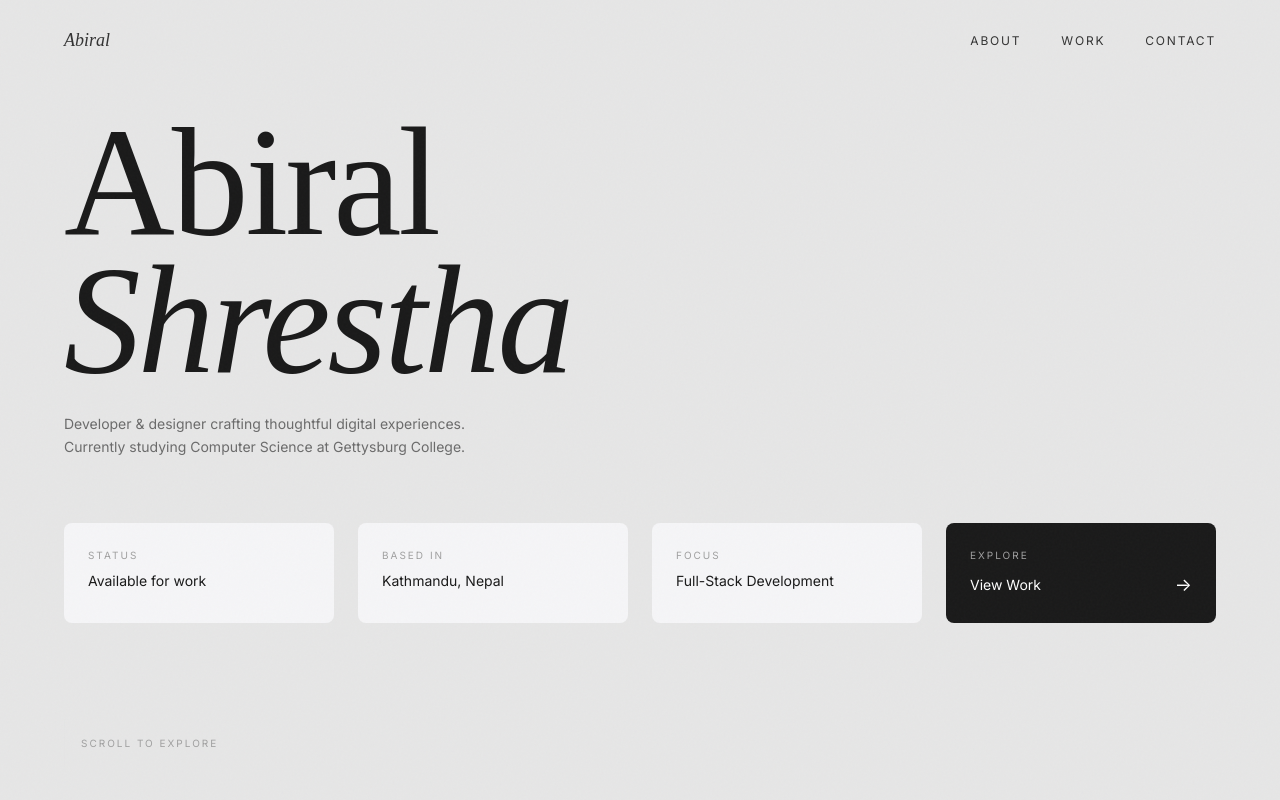
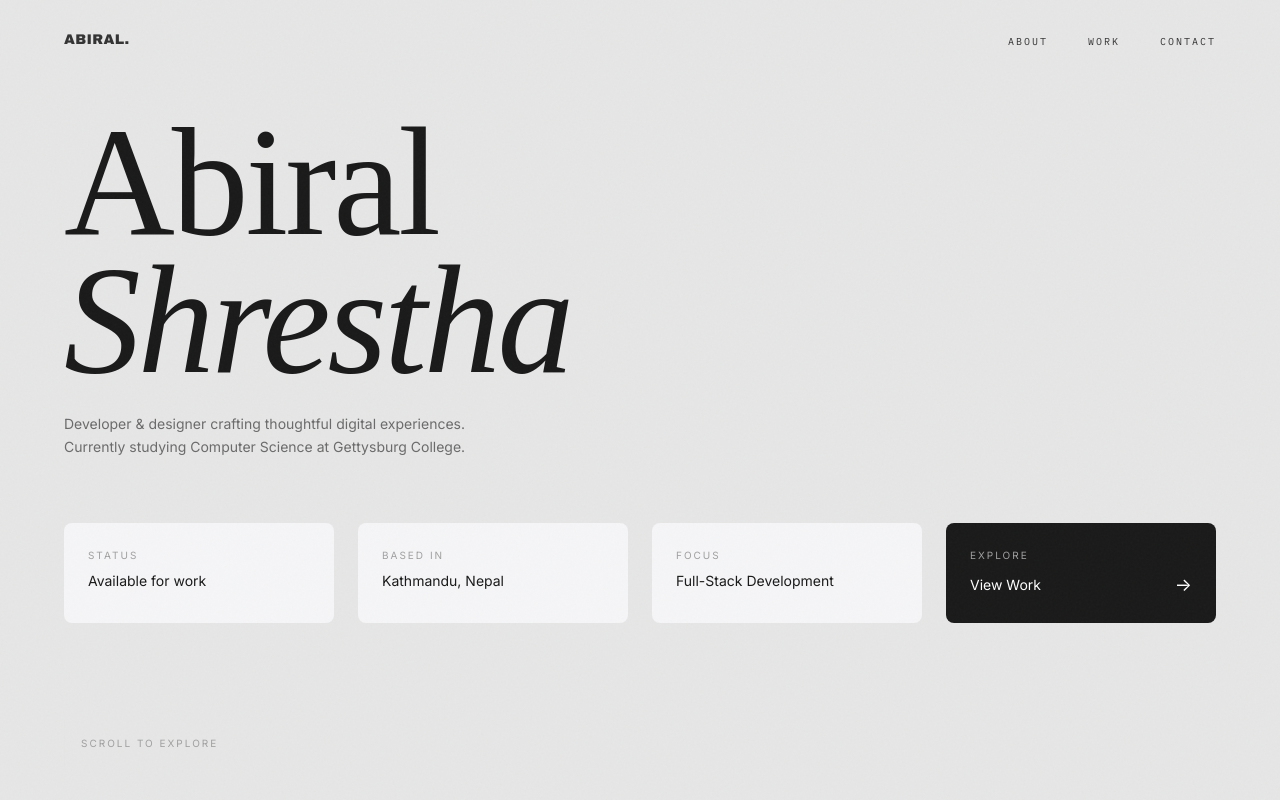
Before and after one commit to Abiralstha99/portfolio, a React (Vite) app: page / in a window 1280 px wide. Shown: the top 800 px of the page. Built offline with nearby package versions, Linux system fonts and the light colour scheme.

Commit message:
redesign navbar

```diff
--- a/src/components/Navbar.jsx
+++ b/src/components/Navbar.jsx
@@ -32,16 +32,16 @@ function Navbar() {
 
     return (
         <>
-            <nav className={`fixed top-0 left-0 right-0 z-50 transition-all duration-500 ${scrolled ? 'bg-white/80 backdrop-blur-md border-b border-[#E5E5E5]' : 'bg-transparent'
+            <nav className={`fixed top-0 left-0 right-0 z-50 transition-all duration-200 ${scrolled ? 'bg-[#E6E6E6] border-b border-black' : 'bg-transparent'
                 }`}>
                 <div className="max-w-7xl mx-auto px-6 md:px-12 lg:px-16">
                     <div className="flex items-center justify-between h-16 md:h-20">
-                        {/* Logo - Serif */}
+                        {/* Logo - Brutalist */}
                         <a
                             href="#"
-                            className="font-['Instrument_Serif'] text-lg text-[#1A1A1A] italic hover:opacity-60 transition-opacity"
+                            className="font-['Archivo_Black'] text-sm uppercase tracking-wide text-black hover:opacity-60 transition-opacity"
                         >
-                            Abiral
+                            Abiral.
                         </a>
 
                         {/* Desktop Navigation */}
@@ -50,7 +50,7 @@ function Navbar() {
                                 <li key={link.href}>
                                     <a
                                         href={link.href}
-                                        className="text-xs tracking-[0.15em] uppercase text-[#6B6B6B] hover:text-[#1A1A1A] transition-colors duration-300"
+                                        className="font-['IBM_Plex_Mono'] text-[10px] tracking-[0.2em] uppercase text-[#666666] hover:text-black transition-colors duration-200"
                                     >
                                         {link.label}
                                     </a>
@@ -63,30 +63,29 @@ function Navbar() {
                             <Hamburger
                                 toggled={isOpen}
                                 toggle={setOpen}
-                                color="#1A1A1A"
+                                color="#000000"
                                 size={18}
-                                rounded
                             />
                         </div>
                     </div>
                 </div>
             </nav>
 
-            {/* Mobile Menu Overlay */}
-            <div className={`md:hidden fixed inset-0 z-40 transition-all duration-500 ${isOpen ? 'opacity-100 visible' : 'opacity-0 invisible pointer-events-none'
-                } bg-white`}>
-                <div className="flex flex-col items-center justify-center h-full">
-                    <ul className="flex flex-col items-center gap-10">
+            {/* Mobile Menu Overlay - Brutalist */}
+            <div className={`md:hidden fixed inset-0 z-40 transition-all duration-300 ${isOpen ? 'opacity-100 visible' : 'opacity-0 invisible pointer-events-none'
+                } bg-[#E6E6E6]`}>
+                <div className="flex flex-col items-start justify-center h-full px-8">
+                    <ul className="flex flex-col gap-6">
                         {navLinks.map((link, index) => (
                             <li key={link.href}>
                                 <a
                                     href={link.href}
-                                    className="font-['Instrument_Serif'] text-4xl text-[#1A1A1A] hover:opacity-50 transition-opacity"
+                                    className="font-['Archivo_Black'] text-5xl uppercase text-black hover:opacity-50 transition-opacity"
                                     onClick={() => setOpen(false)}
                                     style={{
                                         opacity: isOpen ? 1 : 0,
-                                        transform: isOpen ? 'translateY(0)' : 'translateY(20px)',
-                                        transition: `all 0.4s cubic-bezier(0.4, 0, 0.2, 1) ${index * 0.1}s`
+                                        transform: isOpen ? 'translateX(0)' : 'translateX(-20px)',
+                                        transition: `all 0.3s ease-out ${index * 0.1}s`
                                     }}
                                 >
                                     {link.label}
```
